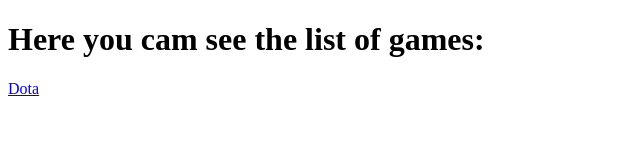
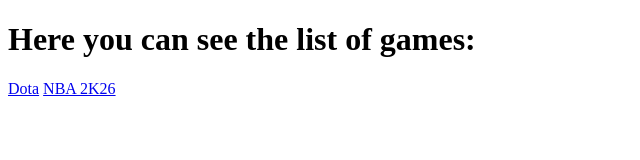
Before and after one commit to Paravojik/DataNotation04collab, a plain HTML site: page index.html in a window 1280 px wide. Shown: the whole page, without its empty margins (0-640 px from the left). Drawn offline with Linux system fonts and the light colour scheme.

Commit message:
Fix typo in heading and update NBA link

```diff
--- a/index.html
+++ b/index.html
@@ -6,9 +6,9 @@
     <title>Document</title>
 </head>
 <body>
-    <h1>Here you cam see the list of games:</h1>
+    <h1>Here you can see the list of games:</h1>
     <a href="./dota.html">Dota</a>
-    <a href=""></a>
+    <a href="./nba2k26.html">NBA 2K26</a>
     <a href=""></a>
 </body>
 </html>
```
